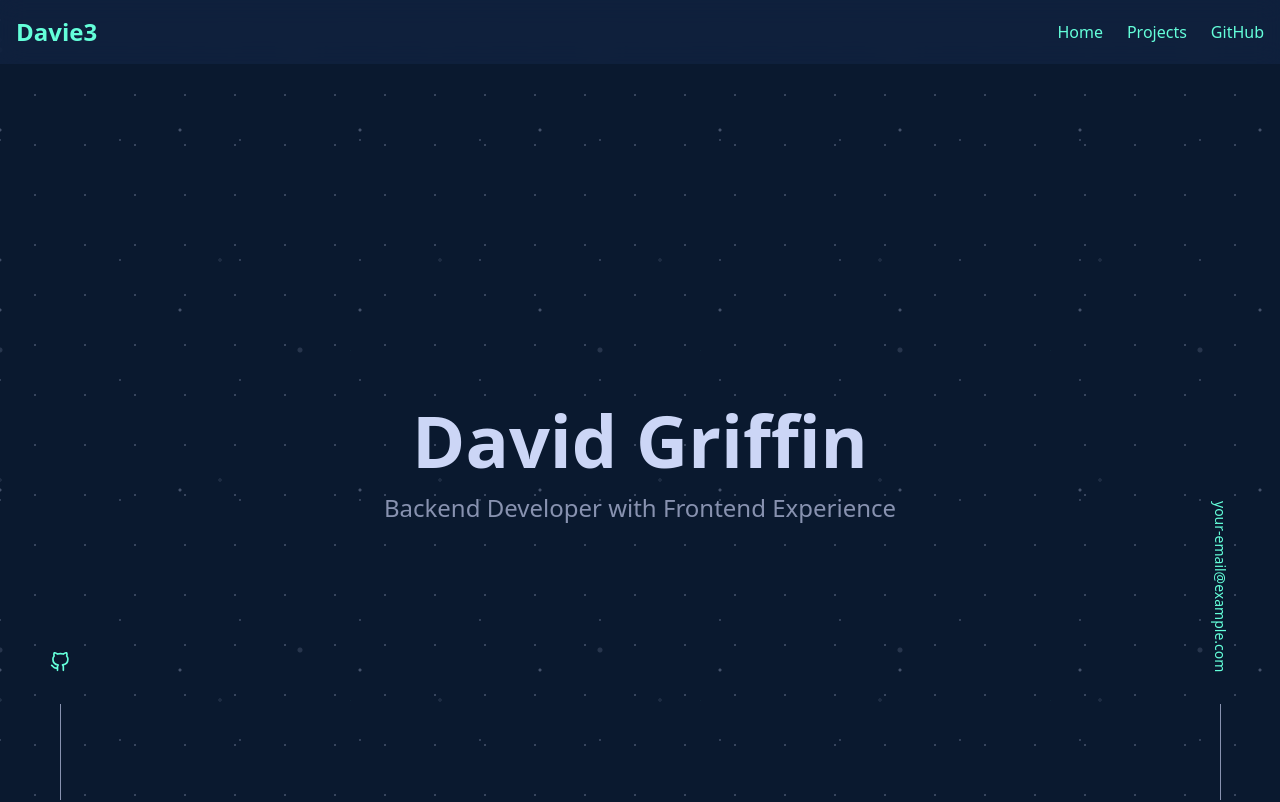
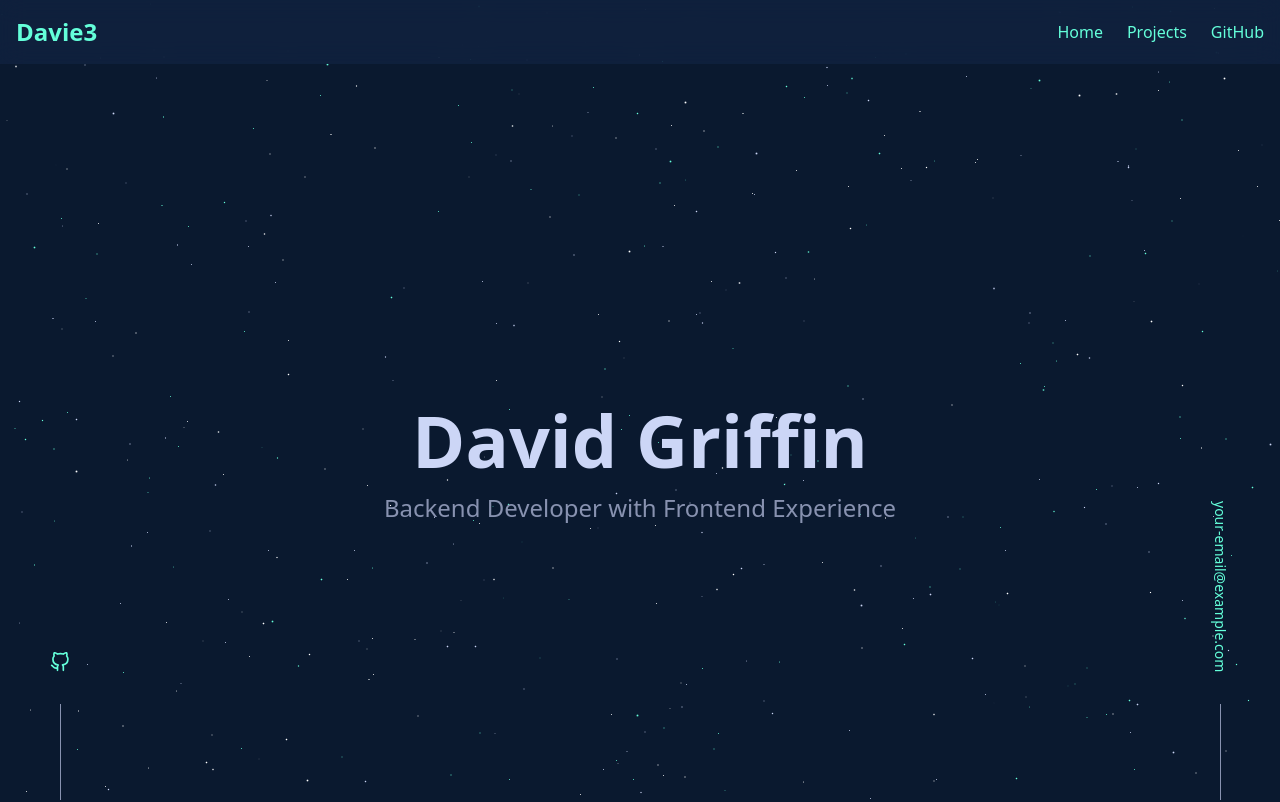
Before and after one commit to Davie3/davie3-com, a Next.js app: page / in a window 1280 px wide. Shown: the top 802 px of the page. Built offline with nearby package versions, Linux system fonts and the light colour scheme.

Commit message:
feat: add animated starfield background with Framer Motion

```diff
--- a/src/app/globals.css
+++ b/src/app/globals.css
@@ -31,30 +31,6 @@ body {
   color: var(--color-foreground);
   font-family: var(--font-sans);
   background-color: var(--color-background);
-  /* A more varied and dynamic tech-infused starscape */
-  background-image:
-    /* Faint, angled tech lines */
-    linear-gradient(115deg, rgba(100, 255, 218, 0.04) 1px, transparent 1px),
-    /* More varied star layers for a deeper skyscape */
-      radial-gradient(circle, rgba(204, 214, 246, 0.4) 0.5px, transparent 1px),
-    radial-gradient(circle, rgba(204, 214, 246, 0.2) 1px, transparent 1.5px),
-    radial-gradient(circle, rgba(204, 214, 246, 0.1) 1.5px, transparent 2px),
-    radial-gradient(circle, rgba(204, 214, 246, 0.3) 1px, transparent 2px),
-    radial-gradient(circle, rgba(204, 214, 246, 0.15) 2px, transparent 3px);
-  background-size:
-    350px 350px,
-    /* Tech lines */ 50px 50px,
-    /* Stars layer 1 */ 120px 120px,
-    /* Stars layer 2 */ 220px 220px,
-    /* Stars layer 3 */ 180px 180px,
-    /* Stars layer 4 */ 300px 300px; /* Stars layer 5 */
-  background-position:
-    0 0,
-    10px 20px,
-    60px 80px,
-    110px 150px,
-    90px 40px,
-    150px 200px;
 }
 
 /* Optional: Style for links to use the accent color */
--- a/src/app/layout.tsx
+++ b/src/app/layout.tsx
@@ -28,7 +28,7 @@ export default function RootLayout({
   return (
     <html lang="en">
       <body
-        className={`${geistSans.variable} ${geistMono.variable} antialiased pt-16`}
+        className={`${geistSans.variable} ${geistMono.variable} antialiased pt-16 bg-black text-white`}
       >
         <ClientLayout>{children}</ClientLayout>
         <Footer />
--- /dev/null
+++ b/src/components/animated-background.tsx
@@ -0,0 +1,83 @@
+'use client';
+
+import { motion, Variants } from 'framer-motion';
+import { useMemo } from 'react';
+
+const STAR_COUNT = 500;
+
+interface Star {
+  id: number;
+  x: number;
+  y: number;
+  size: number;
+  opacity: number;
+  color: string;
+  gradientStop: number;
+}
+
+const containerVariants: Variants = {
+  hidden: { opacity: 0 },
+  visible: {
+    opacity: 1,
+    transition: {
+      staggerChildren: 0.01,
+    },
+  },
+};
+
+const STAR_COLORS = ['#FFFFFF', '#CCD6F6', '#64FFDA'];
+
+const starVariants: Variants = {
+  hidden: { opacity: 0 },
+  visible: {
+    opacity: 1,
+    transition: {
+      duration: 0.5,
+    },
+  },
+};
+
+export function AnimatedBackground() {
+  const stars: Star[] = useMemo(() => {
+    return Array.from({ length: STAR_COUNT }, (_, i) => ({
+      id: i,
+      x: Math.random() * 100,
+      y: Math.random() * 100,
+      size: Math.random() * 2.5 + 0.5, // Allow for larger stars
+      opacity: Math.random() * 0.5 + 0.4, // Increased opacity
+      color: STAR_COLORS[Math.floor(Math.random() * STAR_COLORS.length)],
+      gradientStop: Math.random() * 30 + 50, // Larger core, less fade
+    }));
+  }, []);
+
+  return (
+    <motion.div
+      className="fixed top-0 left-0 w-full h-full -z-10"
+      variants={containerVariants}
+      initial="hidden"
+      animate="visible"
+    >
+      {stars.map((star) => (
+        <motion.div
+          key={star.id}
+          variants={starVariants}
+          className="absolute rounded-full"
+          animate={{ opacity: [0, star.opacity, 0] }}
+          transition={{
+            duration: Math.random() * 2 + 2,
+            repeat: Infinity,
+            repeatType: 'reverse',
+            delay: Math.random() * 3 + 0.5, // Add delay to offset from initial fade-in
+          }}
+          style={{
+            left: `${star.x}%`,
+            top: `${star.y}%`,
+            width: `${star.size}px`,
+            height: `${star.size}px`,
+            background: `radial-gradient(circle, ${star.color} 0%, transparent ${star.gradientStop}%)`,
+          }}
+        />
+      ))}
+    </motion.div>
+  );
+}
--- a/src/components/client-layout.tsx
+++ b/src/components/client-layout.tsx
@@ -4,6 +4,7 @@ import { Header } from '@/components/header';
 import { LeftSidebar } from '@/components/left-sidebar';
 import { RightSidebar } from '@/components/right-sidebar';
 import { PageWrapper } from '@/components/page-wrapper';
+import { AnimatedBackground } from '@/components/animated-background';
 
 interface ClientLayoutProps {
   children: React.ReactNode;
@@ -12,6 +13,7 @@ interface ClientLayoutProps {
 export function ClientLayout({ children }: ClientLayoutProps) {
   return (
     <>
+      <AnimatedBackground />
       <Header />
       <LeftSidebar />
       <RightSidebar />
```
